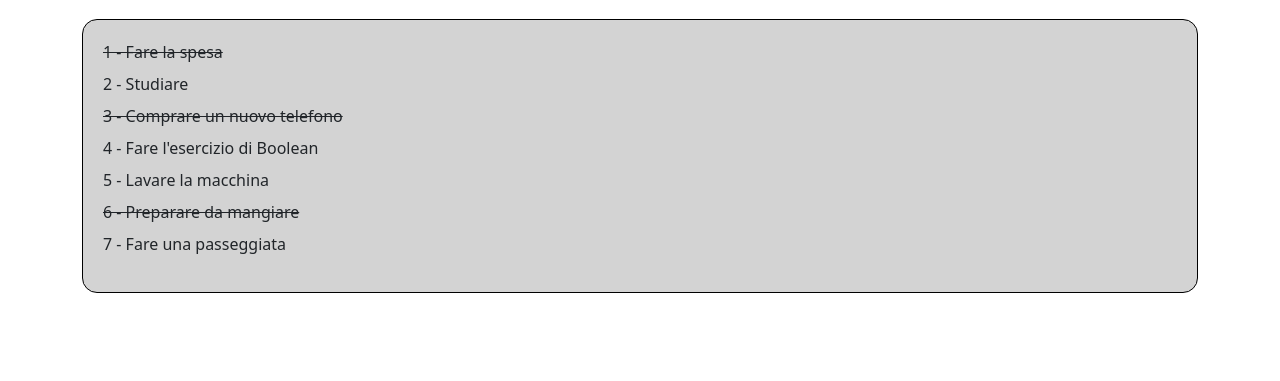
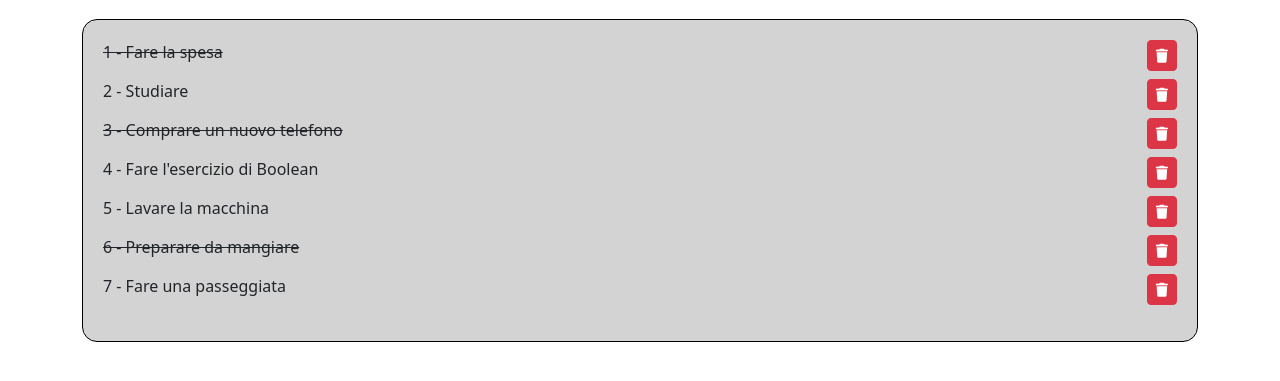
Before and after one commit to dunzolo/vue-todolist, a plain HTML site: page index.html in a window 1280 px wide. Shown: the part 69-450 px from the top of the page. Drawn offline with nearby package versions, Linux system fonts and the light colour scheme.

Commit message:
milestone 2 done: added click delete task

```diff
--- a/index.html
+++ b/index.html
@@ -21,8 +21,9 @@
                     <div class="col-12">
                         <div class="todo-container">
                             <ul class="list-unstyled p-3">
-                                <li class="p-1" :class="item.done ? 'line-through' : ''" v-for="(item, index) in todo_list">
+                                <li class="p-1 d-flex justify-content-between" :class="item.done ? 'line-through' : ''" v-for="(item, index) in todo_list">
                                     {{ index + 1 }} - {{ item.text }}
+                                    <button class="btn btn-square btn-danger btn-sm"><i class="fa-solid fa-trash" @click="removeTask(index)"></i></button>
                                 </li>
                             </ul>
                         </div>
--- a/js/script.js
+++ b/js/script.js
@@ -37,4 +37,9 @@ createApp({
             ]
         }
     },
+    methods: {
+        removeTask(index){
+            this.todo_list.splice(index, 1);
+        }
+    },
 }).mount('#app')
```
